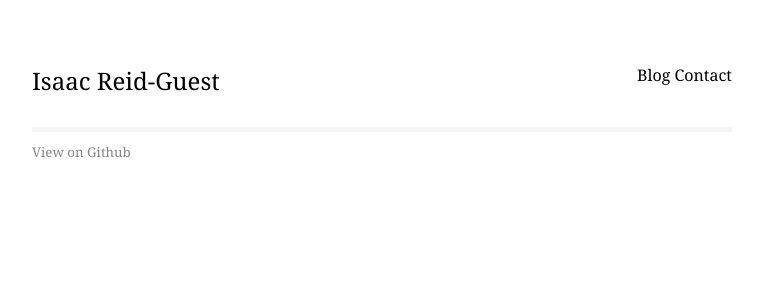
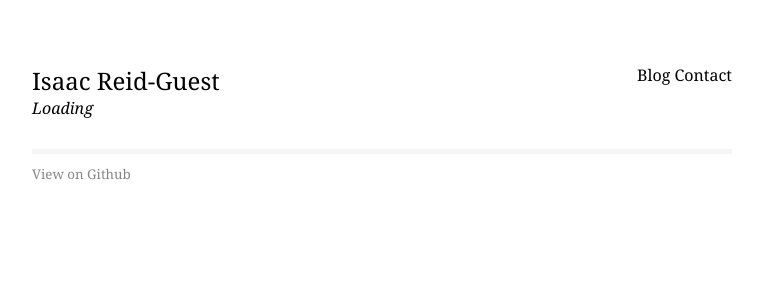
Before and after one commit to ir-g/ir-g.github.io, a Jekyll site: the page built from code.html, in a window 1280 px wide. Shown: the top 300 px of the page, without its empty margins (258-1021 px from the left). Built offline with Jekyll 4.4.1, drawn with Linux system fonts in a browser that asks for light colours.

Commit message:
Update code.html

```diff
--- a/code.html
+++ b/code.html
@@ -1,7 +1,7 @@
 ---
 title: Code
 ---
-<div id="list"></div>
+<div id="list"><i>Loading</i></div>
 <script src="/libs/jx.min.js"></script>
 <script>
   jx.load('https://api.github.com/users/isaacrg/repos',function(data){
```
